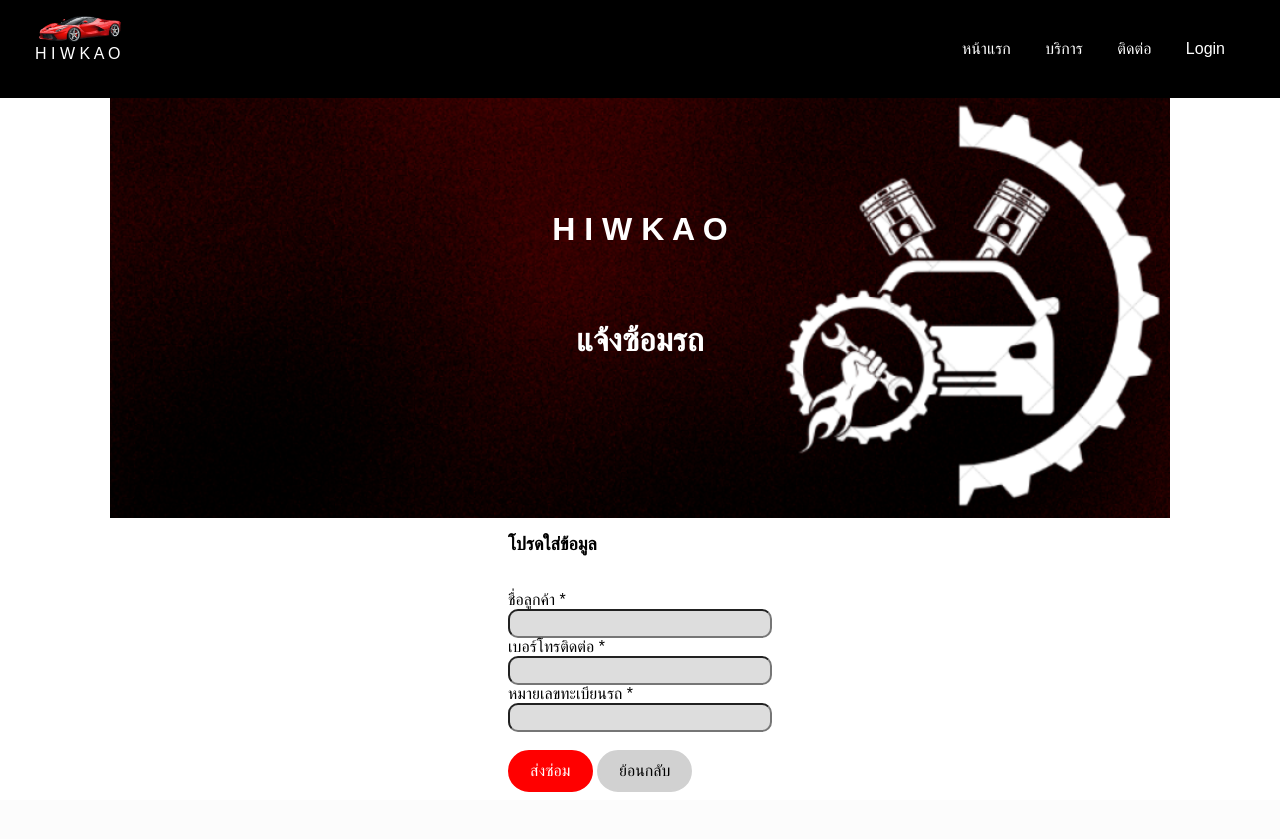
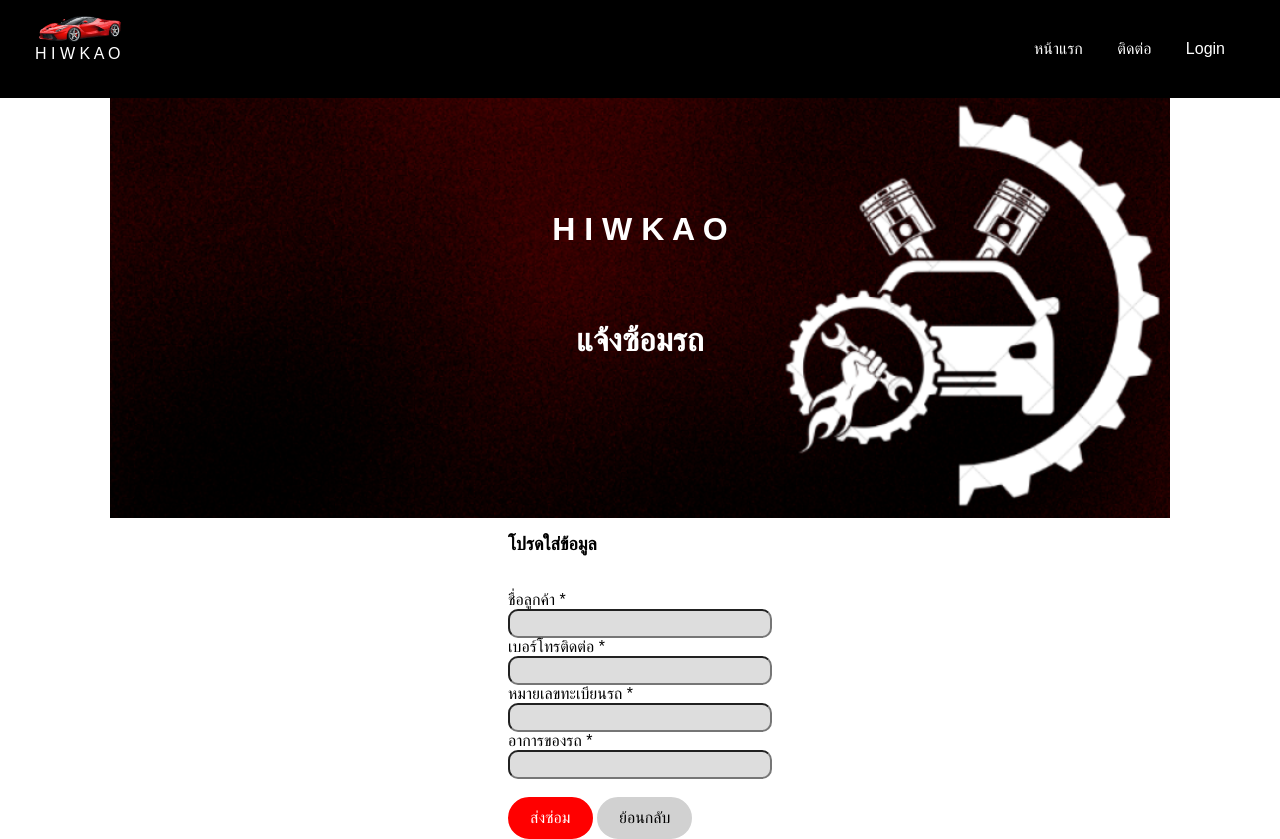
Before and after one commit to Nunthiphat/CarCareProject, a PHP site: page /sendfixcarpage.php in a window 1280 px wide. Before the commit the page ends 792 px from the top, so only its background shows below. Run offline with PHP 8.4, Linux system fonts and the light colour scheme.

Commit message:
Update sendfixcarpage.php

```diff
--- a/Firstpage/sendfixcarpage.php
+++ b/Firstpage/sendfixcarpage.php
@@ -16,7 +16,6 @@
 
       <div class="box-menu">
         <a href="Mainpage.php"><button class="button">หน้าแรก</button></a>
-        <a href="fixcar.php"><button class="button">บริการ</button></a>
         <a href="call.php"><button class="button">ติดต่อ</button></a>
         <a href="login.php"><button class="button">Login</button></a>
       </div>
@@ -41,6 +40,8 @@
       <label for="phone" class="required">เบอร์โทรติดต่อ *</label><br>
       <input type="tel" id="phone" name="phone" class="form-control" required><br>
       <label for="carid" class="required">หมายเลขทะเบียนรถ *</label><br>
+      <input type="text" id="carid" name="carid" class="form-control" required><br>
+      <label for="carid" class="required">อาการของรถ *</label><br>
       <input type="text" id="carid" name="carid" class="form-control" required><br><br>
       <div class="button-container">
         <button type="submit" class="button-red">ส่งซ่อม</button>
```
